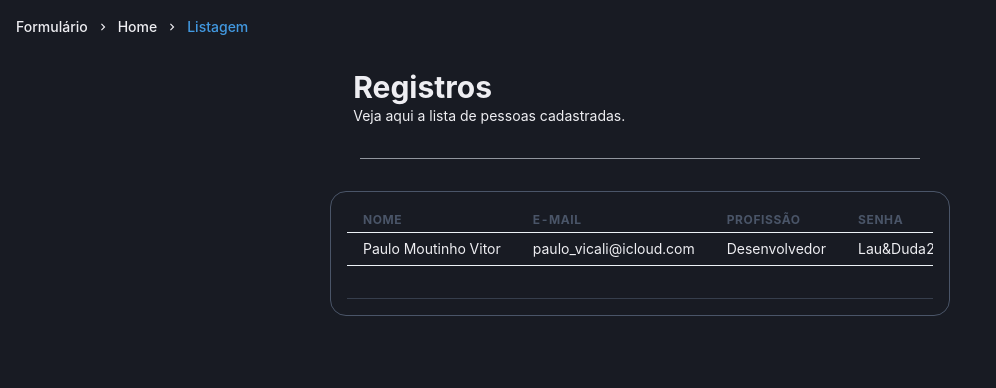
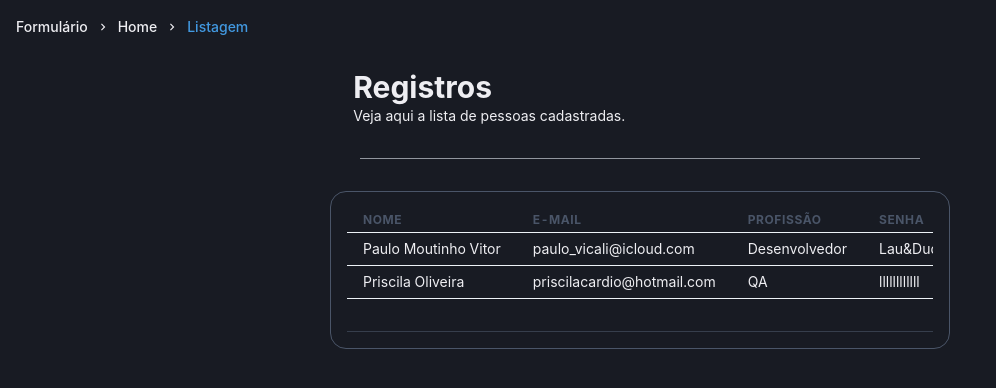
Before and after one commit to moutinhofuturedev/Good-Form, a Next.js app: page /list in a window 1280 px wide. Shown: the top 388 px of the page, without its empty margins (0-996 px from the left). Built offline with nearby package versions, Linux system fonts and the light colour scheme; data requests are answered from the project's data file.

Commit message:
feat: renderiza lista

```diff
--- a/src/pages/list.tsx
+++ b/src/pages/list.tsx
@@ -30,24 +30,14 @@ type ListProps = {
 }
 
 export default function List() {
-    const [user, setUser] = useState<ListProps>({
-        name: '',
-        email: '',
-        password: '',
-        profession: '',
-    })
+    const [user, setUser] = useState<ListProps[]>([])
 
      async function loadList() {
-       const response = await api.get('/form')
-       const data = await response.data
+       const response = await api.get<ListProps[]>('/form')
+       const data = response.data
 
        setTimeout(() => {
-        setUser({
-            name: data[0].name,
-            email: data[0].email,
-            password: data[0].password,
-            profession: data[0].profession,
-        })
+        setUser(data)
        }, 3000)
      }
 
@@ -91,12 +81,16 @@ export default function List() {
                                 </Tr>
                             </Thead>
                             <Tbody>
-                                <Tr>
-                                    <Td>{!user.name ? <Icon as={MdError} w={5} h={5} /> : user.name}</Td>
-                                    <Td>{!user.email ? <Icon as={MdError} w={5} h={5} /> : user.email}</Td>
-                                    <Td>{!user.profession ? <Icon as={MdError} w={5} h={5} /> : user.profession}</Td>
-                                    <Td>{!user.password ? <Icon as={MdError} w={5} h={5} /> : user.password}</Td>
-                                </Tr>
+                                    {user.map((row, index) => {
+                                        return (
+                                            <Tr key={index}>
+                                            <Td>{row.name}</Td>
+                                            <Td>{row.email}</Td>
+                                            <Td>{row.profession}</Td>
+                                            <Td>{row.password}</Td>
+                                            </Tr>
+                                        )
+                                    })}
                             </Tbody>
                         </Table>
                     </TableContainer>
```
